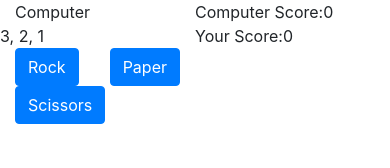
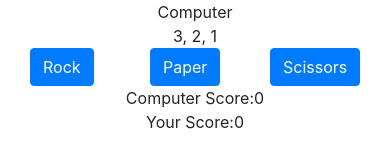
Before and after one commit to salpharre/Rock-Paper-Scissors-Game, a plain HTML site: page index.html in a window 390 px wide. Drawn offline with nearby package versions, Linux system fonts and the light colour scheme.

Commit message:
media query for scores when stacked

```diff
--- a/index.html
+++ b/index.html
@@ -21,33 +21,31 @@
 <body>
     <div class="container">
         <div class="row">
-            <div class="col">
-                <div class="row">
-                    <div class="col">
-                        Computer
-                    </div>
+            <div class="col-md-8">
+                <div class="row justify-content-center">
+                    Computer
                 </div>
-                <div class="row">
+                <div class="row justify-content-center">
                     3, 2, 1
                 </div>
-                <div class="row">
-                    <div class="col">
-                        <button type="button" class="btn btn-primary">Rock</button>
+                <div class="row mx-auto row-btn">
+                    <div class="col-4">
+                        <button type="button" class="btn btn-primary rock">Rock</button>
                     </div>
-                    <div class="col">
-                        <button type="button" class="btn btn-primary">Paper</button>
+                    <div class="col-4">
+                        <button type="button" class="btn btn-primary paper">Paper</button>
                     </div>
-                    <div class="col">
-                        <button type="button" class="btn btn-primary">Scissors</button>
+                    <div class="col-4 scissors-btn">
+                        <button type="button" class="btn btn-primary scissors">Scissors</button>
                     </div>
                 </div>
             </div>
-            <!--make it so this col stacks at a certain screen width below other col-->
-            <div class="col">
-                <div class="row">
+            <!--this col stacks at md screen width below top col-->
+            <div class="col-md-4">
+                <div class="row scores">
                     Computer Score: <div id="computer-score">0</div>
                 </div>
-                <div class="row">
+                <div class="row scores">
                     Your Score: <div id="user-score">0</div>
                 </div>
             </div>
--- a/style.css
+++ b/style.css
@@ -0,0 +1,13 @@
+/*add media query of centering and making scores in inline at 425 width*/
+@media (max-width: 430px) {
+    .scores {
+        justify-content: center;
+    }
+}
+
+/*align buttons at 375 width*/
+/* @media (min-width: 375px) {
+    .row-btn {
+        align-items: center;
+    }
+} */
```
